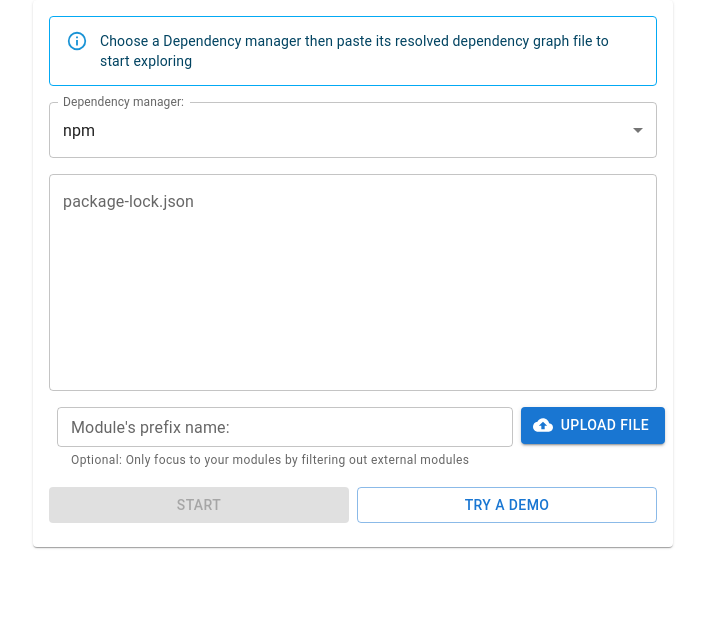
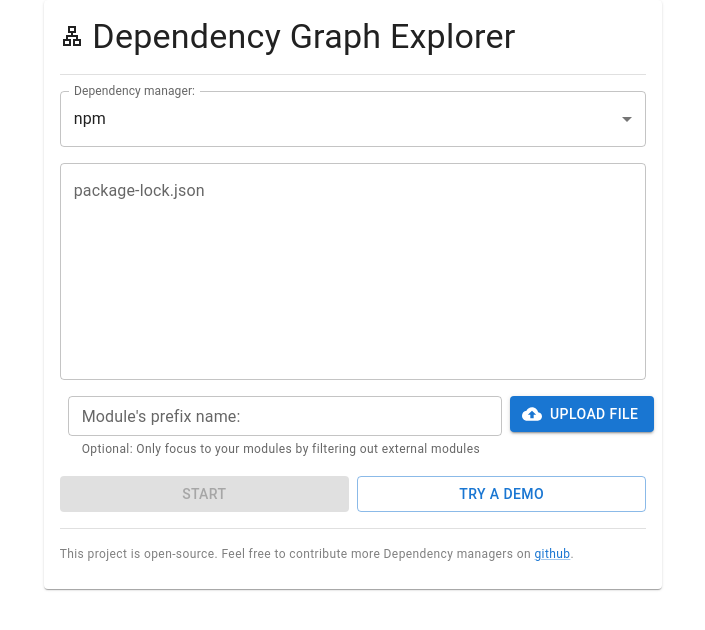
Before and after one commit to duyquang91/Dependency-Graph-Explorer, a React (Create React App) app: page /graphViewer/1 in a window 1280 px wide. Shown: the top 630 px of the page, without its empty margins (287-992 px from the left). Built offline with nearby package versions, Linux system fonts and the light colour scheme.

Commit message:
updated Import

```diff
--- a/public/index.html
+++ b/public/index.html
@@ -24,7 +24,7 @@
       work correctly both with client-side routing and a non-root public URL.
       Learn how to configure a non-root public URL by running `npm run build`.
     -->
-    <title>React App</title>
+    <title>Dependency Graph Explorer</title>
   </head>
   <body>
     <noscript>You need to enable JavaScript to run this app.</noscript>
--- a/src/Import.tsx
+++ b/src/Import.tsx
@@ -1,9 +1,10 @@
 import React, { ChangeEvent, ChangeEventHandler, useContext, useState } from 'react'
-import { Alert, Button, Card, CardContent, Divider, Grid, IconButton, MenuItem, Stack, TextField, styled } from '@mui/material'
+import { Alert, Button, Card, CardContent, Divider, Grid, IconButton, MenuItem, Stack, TextField, styled, Typography, Link } from '@mui/material'
 import { dependencyManagerProviders } from './DependencyManagerProviders/DependencyManagerProviders'
 import { IsMobileContext } from './Base'
 import { useNavigate } from 'react-router-dom'
-import { Clear, CloudUpload } from '@mui/icons-material'
+import { Clear, CloudUpload, Lan, LanOutlined, NetworkCell, NotListedLocationSharp } from '@mui/icons-material'
+import ChainMap from 'three/examples/jsm/renderers/common/ChainMap'
 
 const VisuallyHiddenInput = styled('input')({
     clip: 'rect(0 0 0 0)',
@@ -57,7 +58,8 @@ function Import() {
             <Card>
                 <CardContent>
                     <Stack spacing={2}>
-                        <Alert variant='outlined' severity='info'>Choose a Dependency manager then paste its resolved dependency graph file to start exploring</Alert>
+                        <Typography variant='h4'> <LanOutlined/> Dependency Graph Explorer</Typography>
+                        <Divider></Divider>
                         <TextField variant='outlined' defaultValue={provider.name} select label='Dependency manager:'>
                             {dependencyManagerProviders.map((item, index) => <MenuItem key={item.name} value={item.name} onClick={(e) => { selectIndex(e, index) }}>{item.name} </MenuItem>)}
                         </TextField>
@@ -75,6 +77,8 @@ function Import() {
                             <Button fullWidth variant='contained' disabled={text === ''} onClick={(e) => { startParsing(e) }}>Start</Button>
                             <Button fullWidth variant='outlined' onClick={(e) => navigate('/graphViewer/-1')}>Try a demo</Button>
                         </Stack>
+                        <Divider />
+                        <Typography variant='caption' color='GrayText'>This project is open-source. Feel free to contribute more Dependency managers on <Link href="https://github.com/duyquang91/Dependency-Graph-Explorer" target="_blank">github</Link>.</Typography>
                     </Stack>
                 </CardContent>
             </Card>
```
